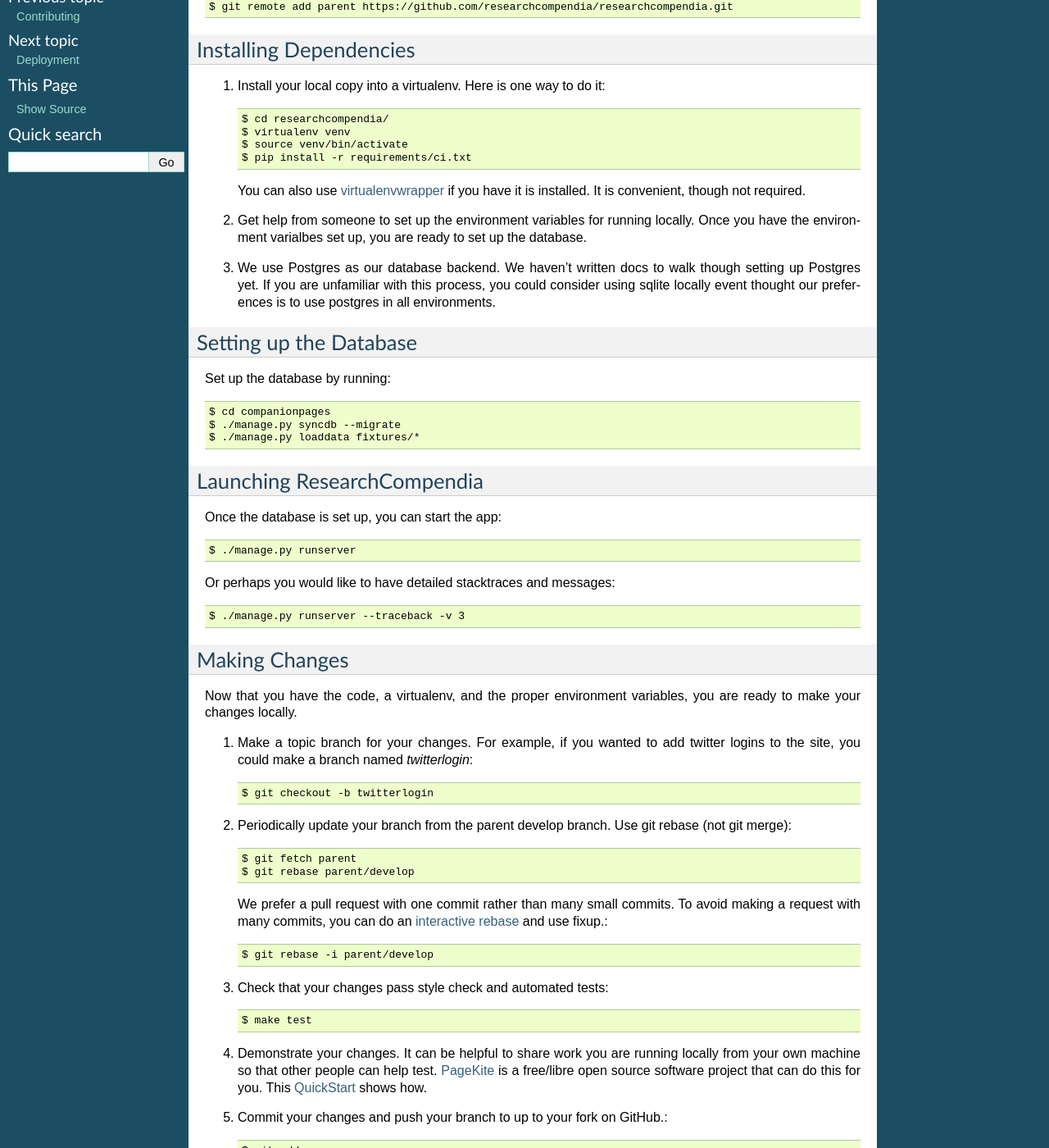
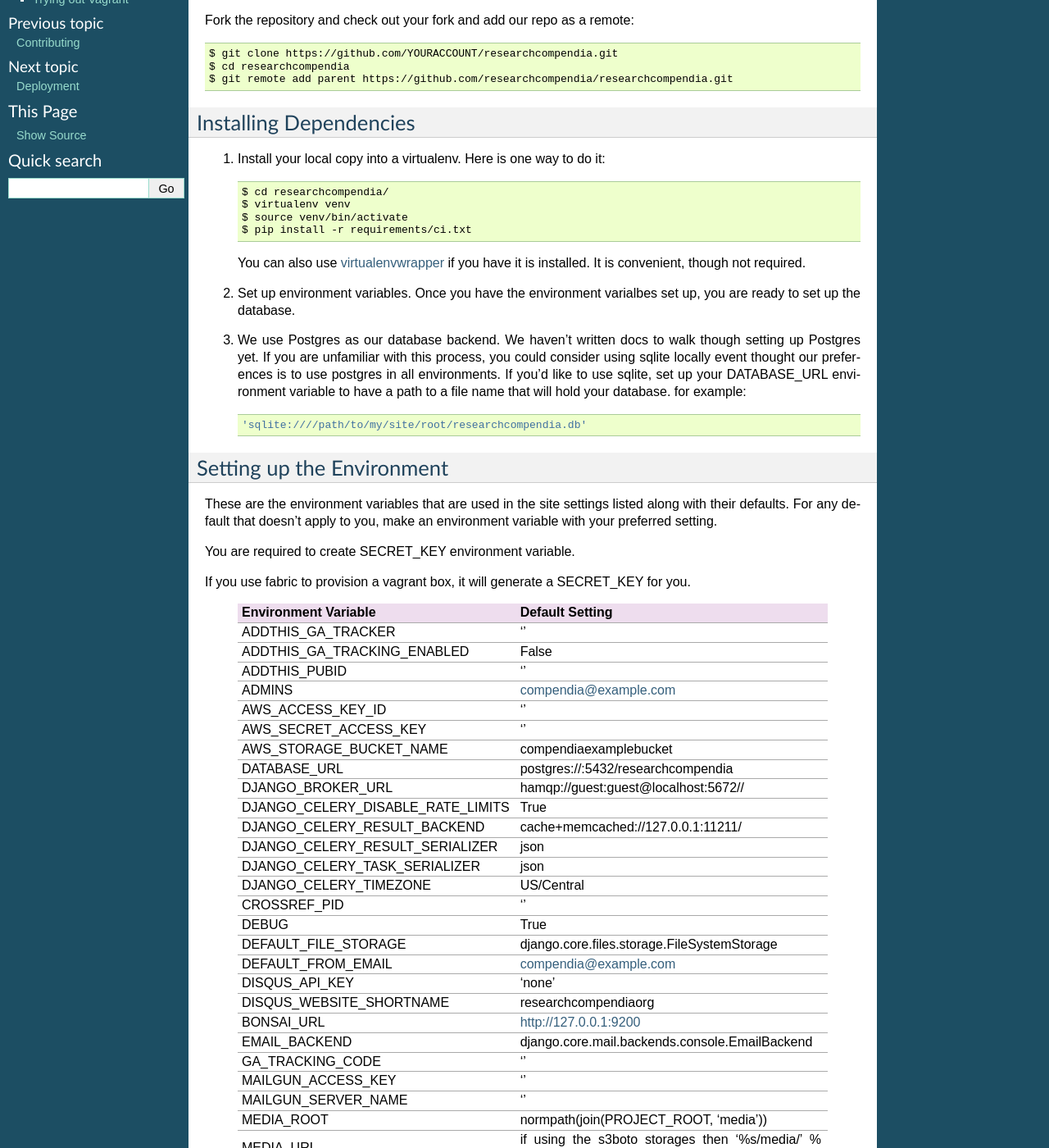
Before and after one commit to researchcompendia/researchcompendia, a Sphinx documentation site: the page built from docs/developmentsetup.rst, in a window 1280 px wide and 1400 px high, scrolled down 259 px. Shown: the whole window at 82% size. Built offline with Sphinx 7.4.7, drawn with Linux system fonts in a browser that asks for light colours; some of the changed text lies outside the part shown.

Commit message:
document environment variables

```diff
--- a/docs/developmentsetup.rst
+++ b/docs/developmentsetup.rst
@@ -3,6 +3,11 @@
 ================================
 Getting Started with Development
 ================================
+
+.. Note:: If you have just started, this may seem confusing, and that is okay.
+   No one starts out understanding how to do all of this. Additionally, anything that is
+   confusing is a bug in our docs. Please open an issue to let us know where we
+   need to improve things.
 
 Ready to contribute code? Here's how to set up `ResearchCompendia` for local
 development.
@@ -31,15 +36,67 @@
    <http://virtualenvwrapper.readthedocs.org/en/latest/>`_ if you have it is
    installed. It is convenient, though not required.
 
-2. Get help from someone to set up the environment variables for running
-   locally. Once you have the environment varialbes set up, you are ready to
+2. Set up environment variables. Once you have the environment varialbes set up, you are ready to
    set up the database.
 
 3. We use Postgres as our database backend. We haven't written docs to
    walk though setting up Postgres yet. If you are unfamiliar with this
    process, you could consider using sqlite locally event thought our
-   preferences is to use postgres in all environments.
+   preferences is to use postgres in all environments. If you'd like to use
+   sqlite, set up your DATABASE_URL environment variable to have a path to
+   a file name that will hold your database. for example::
 
+     'sqlite:////path/to/my/site/root/researchcompendia.db'
+
+
+Setting up the Environment
+--------------------------
+
+These are the environment variables that are used in the site settings listed along with their defaults.
+For any default that doesn't apply to you, make an environment variable with your preferred setting.
+
+You are required to create SECRET_KEY environment variable.
+
+If you use fabric to provision a vagrant box,
+it will generate a SECRET_KEY for you.
+
+  =================================  ===========================================================================
+  Environment Variable               Default Setting
+  =================================  ===========================================================================
+  ADDTHIS_GA_TRACKER                 ''
+  ADDTHIS_GA_TRACKING_ENABLED        False
+  ADDTHIS_PUBID                      ''
+  ADMINS                             compendia@example.com
+  AWS_ACCESS_KEY_ID                  ''
+  AWS_SECRET_ACCESS_KEY              ''
+  AWS_STORAGE_BUCKET_NAME            compendiaexamplebucket
+  DATABASE_URL                       postgres://:5432/researchcompendia
+  DJANGO_BROKER_URL                  hamqp://guest:guest@localhost:5672//
+  DJANGO_CELERY_DISABLE_RATE_LIMITS  True
+  DJANGO_CELERY_RESULT_BACKEND       cache+memcached://127.0.0.1:11211/
+  DJANGO_CELERY_RESULT_SERIALIZER    json
+  DJANGO_CELERY_TASK_SERIALIZER      json
+  DJANGO_CELERY_TIMEZONE             US/Central
+  CROSSREF_PID                       ''
+  DEBUG                              True
+  DEFAULT_FILE_STORAGE               django.core.files.storage.FileSystemStorage
+  DEFAULT_FROM_EMAIL                 compendia@example.com
+  DISQUS_API_KEY                     'none'
+  DISQUS_WEBSITE_SHORTNAME           researchcompendiaorg
+  BONSAI_URL                         http://127.0.0.1:9200
+  EMAIL_BACKEND                      django.core.mail.backends.console.EmailBackend
+  GA_TRACKING_CODE                   ''
+  MAILGUN_ACCESS_KEY                 ''
+  MAILGUN_SERVER_NAME                ''
+  MEDIA_ROOT                         normpath(join(PROJECT_ROOT, 'media'))
+  MEDIA_URL                          if using the s3boto storages then '%s/media/' % S3_URL, otherwise /media/
+  REMOTE_DEBUG                       False
+  SECRET_KEY                         no default. will blow up if not set
+  SITE_ID                            1
+  STATICFILES_STORAGE                django.contrib.staticfiles.storage.StaticFilesStorage
+  STATIC_ROOT                        normpath(join(PROJECT_ROOT, 'staticfiles'))
+  STATIC_URL                         if using the s3boto storages then '%s/static/' % S3_URL, otherwise /static/
+  =================================  ===========================================================================
 
 Setting up the Database
 -----------------------
```
